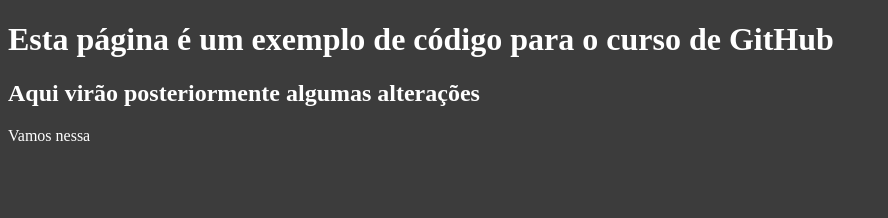
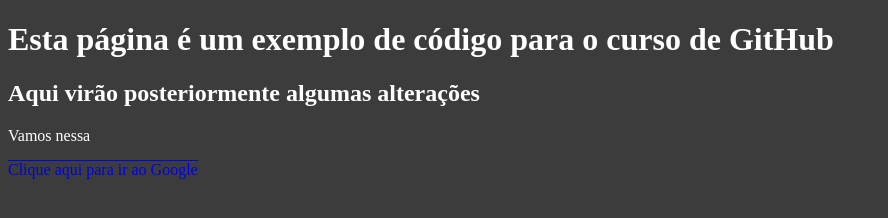
Before and after one commit to LealVinicius/Curso-de-GitHub---DevAprender, a plain HTML site: page index.html in a window 1280 px wide. Shown: the whole page, without its empty margins (0-888 px from the left). Drawn offline with Linux system fonts and the light colour scheme.

Commit message:
Google link added

```diff
--- a/index.html
+++ b/index.html
@@ -12,6 +12,10 @@
         <h1>Esta página é um exemplo de código para o curso de GitHub</h1>
         <h2>Aqui virão posteriormente algumas alterações </h2>
         <p>Vamos nessa</p>
+
+        <div id="elementos">
+            <a href="http://www.google.com">Clique aqui para ir ao Google</a>
+        </div>
     </div>
 </body>
 </html>
--- a/style.css
+++ b/style.css
@@ -7,3 +7,7 @@ body{
 h1{
     justify-content: center;
 }
+
+a{
+    text-decoration: overline;
+}
```
